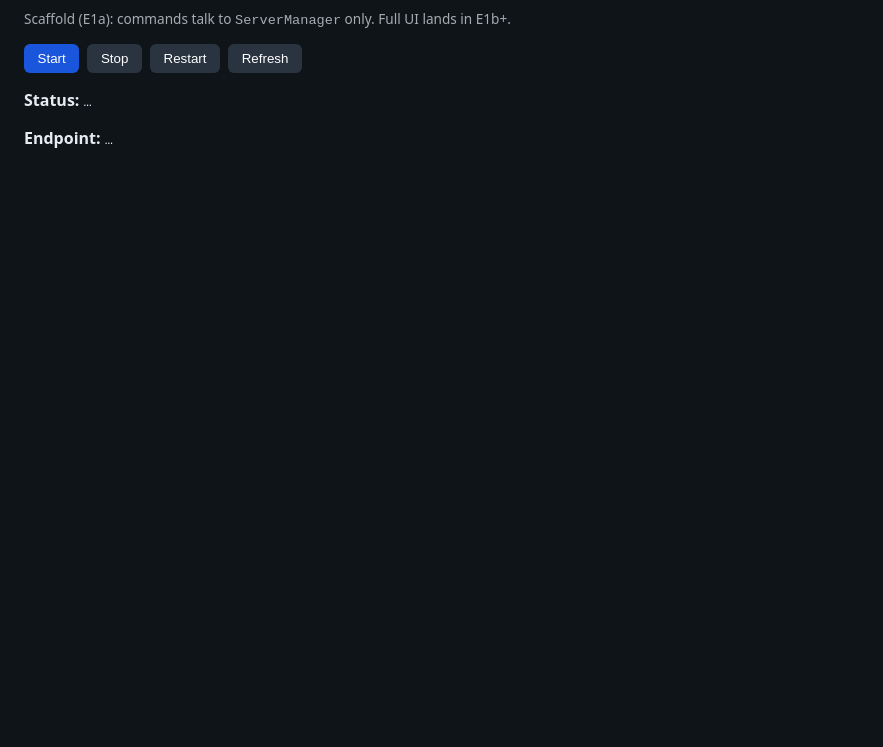
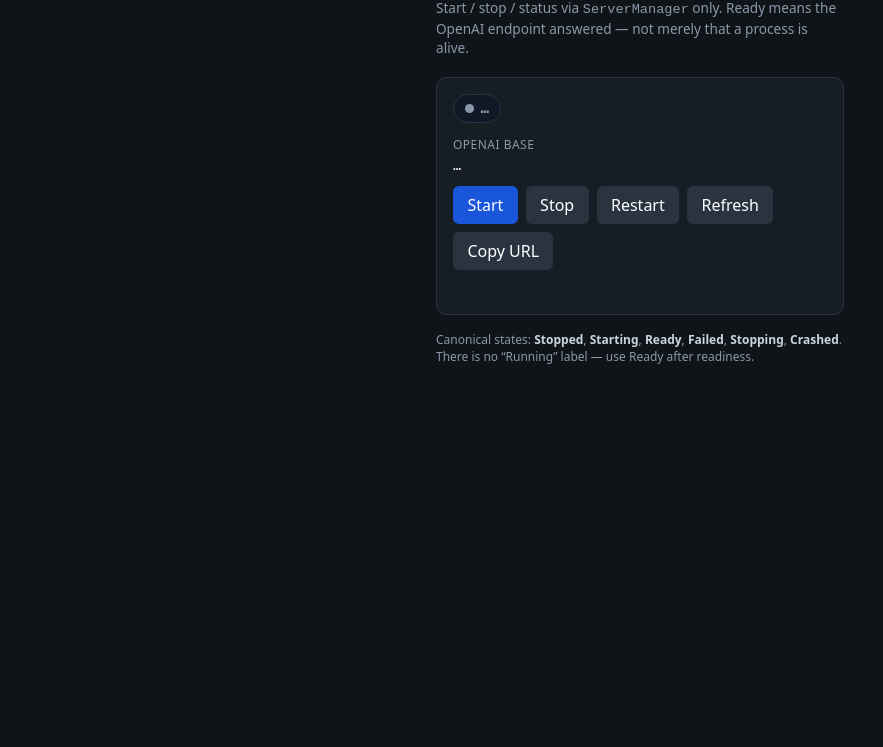
Before and after one commit to jjheffernan/WinServeAI, a website: page apps/desktop/index.html in a window 1280 px wide. Shown: the part 53-800 px from the top of the page, without its empty margins (0-883 px from the left). Drawn offline with Linux system fonts and the light colour scheme.

Commit message:
feat(desktop): canonical start/stop/status badge UI (E1b)
Status badge uses only Stopped/Starting/Ready/Failed/Stopping/Crashed
(no Running alias). Disable controls in transitional states, show
optimistic Starting/Stopping while invokes run, and poll for crashes.

```diff
--- a/apps/desktop/index.html
+++ b/apps/desktop/index.html
@@ -7,64 +7,192 @@
     <style>
       :root {
         color-scheme: dark;
-        font-family: system-ui, sans-serif;
+        font-family: system-ui, -apple-system, sans-serif;
+        --bg: #0f1419;
+        --panel: #171d25;
+        --text: #e7ecf1;
+        --muted: #8b98a8;
+        --border: #2a3441;
+      }
+      * {
+        box-sizing: border-box;
       }
       body {
-        margin: 1.5rem;
-        background: #0f1419;
-        color: #e7ecf1;
+        margin: 0;
+        background: var(--bg);
+        color: var(--text);
+      }
+      main {
+        max-width: 28rem;
+        margin: 0 auto;
+        padding: 1.25rem 1.25rem 1.75rem;
       }
       h1 {
-        font-size: 1.1rem;
+        font-size: 1.15rem;
         font-weight: 600;
+        margin: 0 0 0.35rem;
+      }
+      .hint {
+        color: var(--muted);
+        font-size: 0.85rem;
+        margin: 0 0 1.25rem;
+        line-height: 1.4;
+      }
+      .panel {
+        background: var(--panel);
+        border: 1px solid var(--border);
+        border-radius: 10px;
+        padding: 1rem;
+        margin-bottom: 1rem;
+      }
+      .badge-row {
+        display: flex;
+        align-items: center;
+        gap: 0.75rem;
+        flex-wrap: wrap;
+      }
+      .badge {
+        display: inline-flex;
+        align-items: center;
+        gap: 0.4rem;
+        font-family: ui-monospace, SFMono-Regular, Menlo, monospace;
+        font-size: 0.9rem;
+        font-weight: 600;
+        padding: 0.35rem 0.7rem;
+        border-radius: 999px;
+        border: 1px solid transparent;
+      }
+      .badge::before {
+        content: "";
+        width: 0.55rem;
+        height: 0.55rem;
+        border-radius: 50%;
+        background: currentColor;
+      }
+      .badge[data-status="Stopped"] {
+        color: #94a3b8;
+        background: #1e293b;
+        border-color: #334155;
+      }
+      .badge[data-status="Starting"],
+      .badge[data-status="Stopping"] {
+        color: #fbbf24;
+        background: #422006;
+        border-color: #854d0e;
+      }
+      .badge[data-status="Ready"] {
+        color: #4ade80;
+        background: #052e16;
+        border-color: #166534;
+      }
+      .badge[data-status="Failed"],
+      .badge[data-status="Crashed"] {
+        color: #f87171;
+        background: #450a0a;
+        border-color: #7f1d1d;
+      }
+      .badge[data-status="Unknown"] {
+        color: var(--muted);
+        background: #111827;
+        border-color: var(--border);
+      }
+      .meta {
+        margin-top: 0.85rem;
+        font-size: 0.85rem;
+      }
+      .meta dt {
+        color: var(--muted);
+        font-size: 0.75rem;
+        text-transform: uppercase;
+        letter-spacing: 0.04em;
+        margin: 0 0 0.2rem;
+      }
+      .meta dd {
+        margin: 0 0 0.75rem;
+        font-family: ui-monospace, SFMono-Regular, Menlo, monospace;
+        word-break: break-all;
       }
       .row {
         display: flex;
         gap: 0.5rem;
         flex-wrap: wrap;
-        margin: 1rem 0;
       }
       button {
         background: #1a56db;
         color: white;
         border: 0;
         border-radius: 6px;
-        padding: 0.45rem 0.85rem;
+        padding: 0.5rem 0.9rem;
         cursor: pointer;
+        font: inherit;
+      }
+      button:disabled {
+        opacity: 0.45;
+        cursor: not-allowed;
       }
       button.secondary {
         background: #2a3441;
       }
-      #status,
-      #endpoint,
       #error {
-        font-family: ui-monospace, monospace;
-        font-size: 0.85rem;
+        color: #f87171;
+        font-family: ui-monospace, SFMono-Regular, Menlo, monospace;
+        font-size: 0.8rem;
+        min-height: 1.2em;
+        margin: 0.75rem 0 0;
         white-space: pre-wrap;
       }
-      #error {
-        color: #f87171;
+      .canon {
+        margin-top: 1rem;
+        color: var(--muted);
+        font-size: 0.75rem;
+        line-height: 1.45;
       }
-      .hint {
-        opacity: 0.7;
-        font-size: 0.85rem;
+      .canon strong {
+        color: #cbd5e1;
+        font-weight: 600;
       }
     </style>
   </head>
   <body>
-    <h1>WinServeAI</h1>
-    <p class="hint">
-      Scaffold (E1a): commands talk to <code>ServerManager</code> only. Full UI lands in E1b+.
-    </p>
-    <div class="row">
-      <button id="btn-start">Start</button>
-      <button id="btn-stop" class="secondary">Stop</button>
-      <button id="btn-restart" class="secondary">Restart</button>
-      <button id="btn-refresh" class="secondary">Refresh</button>
-    </div>
-    <p><strong>Status:</strong> <span id="status">…</span></p>
-    <p><strong>Endpoint:</strong> <span id="endpoint">…</span></p>
-    <p id="error"></p>
+    <main>
+      <h1>WinServeAI</h1>
+      <p class="hint">
+        Start / stop / status via <code>ServerManager</code> only. Ready means the
+        OpenAI endpoint answered — not merely that a process is alive.
+      </p>
+
+      <section class="panel" aria-label="Status">
+        <div class="badge-row">
+          <span
+            id="badge"
+            class="badge"
+            data-status="Unknown"
+            role="status"
+            aria-live="polite"
+            >…</span
+          >
+        </div>
+        <dl class="meta">
+          <dt>OpenAI base</dt>
+          <dd id="endpoint">…</dd>
+        </dl>
+        <div class="row">
+          <button id="btn-start" type="button">Start</button>
+          <button id="btn-stop" class="secondary" type="button">Stop</button>
+          <button id="btn-restart" class="secondary" type="button">Restart</button>
+          <button id="btn-refresh" class="secondary" type="button">Refresh</button>
+          <button id="btn-copy" class="secondary" type="button">Copy URL</button>
+        </div>
+        <p id="error" aria-live="polite"></p>
+      </section>
+
+      <p class="canon">
+        Canonical states:
+        <strong>Stopped</strong>, <strong>Starting</strong>, <strong>Ready</strong>,
+        <strong>Failed</strong>, <strong>Stopping</strong>, <strong>Crashed</strong>.
+        There is no “Running” label — use Ready after readiness.
+      </p>
+    </main>
     <script src="/main.js"></script>
   </body>
 </html>
--- a/apps/desktop/main.js
+++ b/apps/desktop/main.js
@@ -1,36 +1,105 @@
 const { invoke } = window.__TAURI__.core;
 
-const statusEl = document.getElementById("status");
+/** @type {ReadonlySet<string>} */
+const CANONICAL = new Set([
+  "Stopped",
+  "Starting",
+  "Ready",
+  "Failed",
+  "Stopping",
+  "Crashed",
+]);
+
+const badgeEl = document.getElementById("badge");
 const endpointEl = document.getElementById("endpoint");
 const errorEl = document.getElementById("error");
+const btnStart = document.getElementById("btn-start");
+const btnStop = document.getElementById("btn-stop");
+const btnRestart = document.getElementById("btn-restart");
+const btnRefresh = document.getElementById("btn-refresh");
+const btnCopy = document.getElementById("btn-copy");
+
+let busy = false;
+let currentStatus = "Unknown";
+
+function normalizeStatus(raw) {
+  if (CANONICAL.has(raw)) return raw;
+  // Never map a vague "Running" to Ready — surface as unknown for operators.
+  if (raw === "Running") return "Unknown";
+  return CANONICAL.has(raw) ? raw : "Unknown";
+}
+
+function applySnap(snap, { optimistic } = {}) {
+  const status = normalizeStatus(snap.status || "Unknown");
+  currentStatus = status;
+  badgeEl.dataset.status = status;
+  badgeEl.textContent = status;
+  if (snap.endpoint) endpointEl.textContent = snap.endpoint;
+  errorEl.textContent = snap.error || "";
+  if (!optimistic) syncButtons();
+}
+
+function syncButtons() {
+  const s = currentStatus;
+  const transitional = s === "Starting" || s === "Stopping";
+  btnStart.disabled = busy || transitional || s === "Ready";
+  btnStop.disabled = busy || transitional || s === "Stopped";
+  btnRestart.disabled = busy || transitional || s === "Stopped";
+  btnRefresh.disabled = busy;
+  btnCopy.disabled = !endpointEl.textContent || endpointEl.textContent === "…";
+}
 
 async function refresh() {
   errorEl.textContent = "";
   try {
     const snap = await invoke("manager_status");
-    statusEl.textContent = snap.status;
-    endpointEl.textContent = snap.endpoint;
-    if (snap.error) errorEl.textContent = snap.error;
+    applySnap(snap);
   } catch (e) {
     errorEl.textContent = String(e);
+    syncButtons();
   }
 }
 
-async function run(cmd) {
+async function run(cmd, optimisticStatus) {
+  if (busy) return;
+  busy = true;
+  syncButtons();
   errorEl.textContent = "";
+  if (optimisticStatus) {
+    applySnap(
+      { status: optimisticStatus, endpoint: endpointEl.textContent, error: null },
+      { optimistic: true }
+    );
+  }
   try {
     const snap = await invoke(cmd);
-    statusEl.textContent = snap.status;
-    endpointEl.textContent = snap.endpoint;
-    if (snap.error) errorEl.textContent = snap.error;
+    applySnap(snap);
   } catch (e) {
     errorEl.textContent = String(e);
+    await refresh();
+  } finally {
+    busy = false;
+    syncButtons();
   }
 }
 
-document.getElementById("btn-start").onclick = () => run("manager_start");
-document.getElementById("btn-stop").onclick = () => run("manager_stop");
-document.getElementById("btn-restart").onclick = () => run("manager_restart");
-document.getElementById("btn-refresh").onclick = () => refresh();
+btnStart.onclick = () => run("manager_start", "Starting");
+btnStop.onclick = () => run("manager_stop", "Stopping");
+btnRestart.onclick = () => run("manager_restart", "Starting");
+btnRefresh.onclick = () => refresh();
+btnCopy.onclick = async () => {
+  const url = endpointEl.textContent;
+  if (!url || url === "…") return;
+  try {
+    await navigator.clipboard.writeText(url);
+  } catch (e) {
+    errorEl.textContent = `copy failed: ${e}`;
+  }
+};
+
+// Crash / external stop detection while the window is open.
+setInterval(() => {
+  if (!busy) refresh();
+}, 2000);
 
 refresh();
```
Also changed, not shown: docs/TODO.md (+1 -1 lines), docs/readiness/ui.md (+7 -7 lines), apps/desktop/README.md, docs/readiness/README.md.
